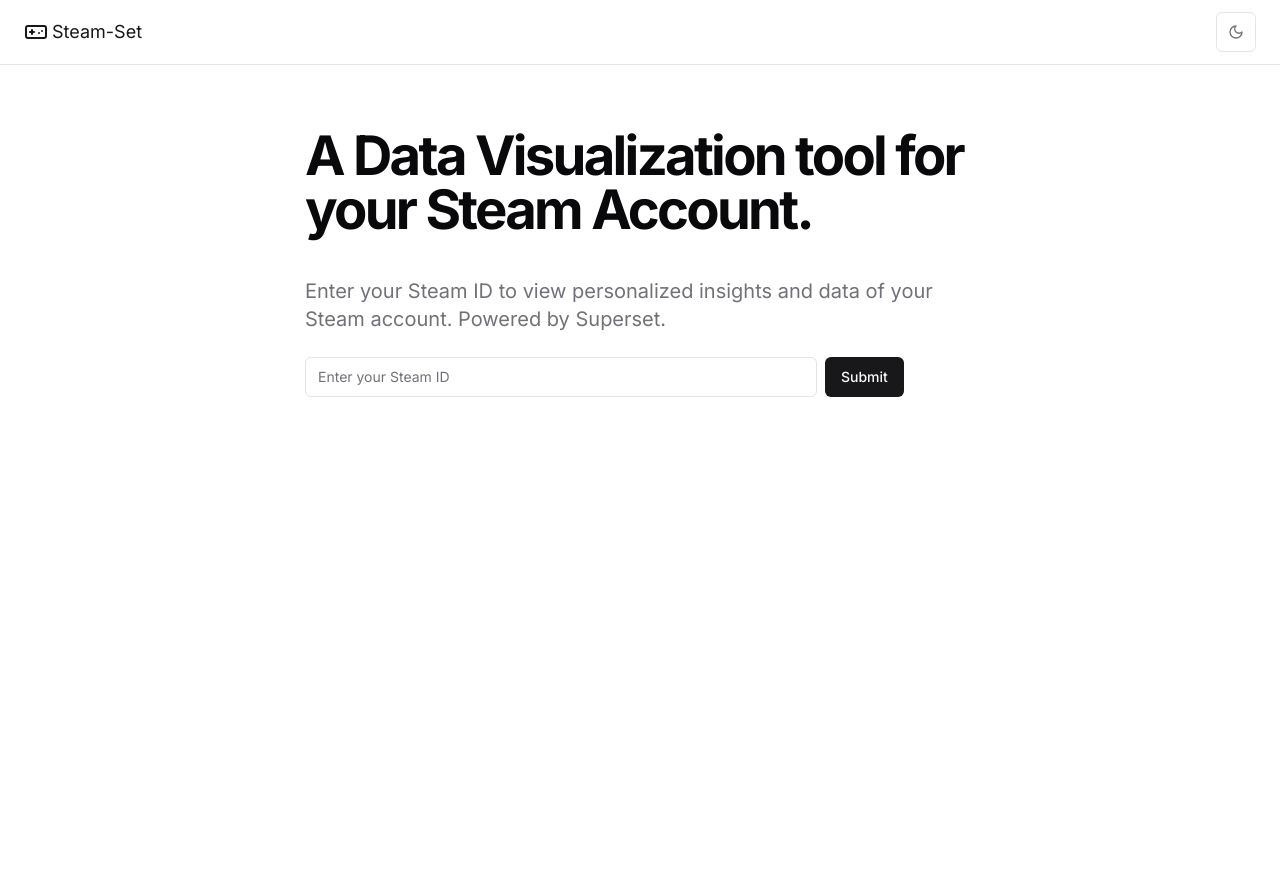
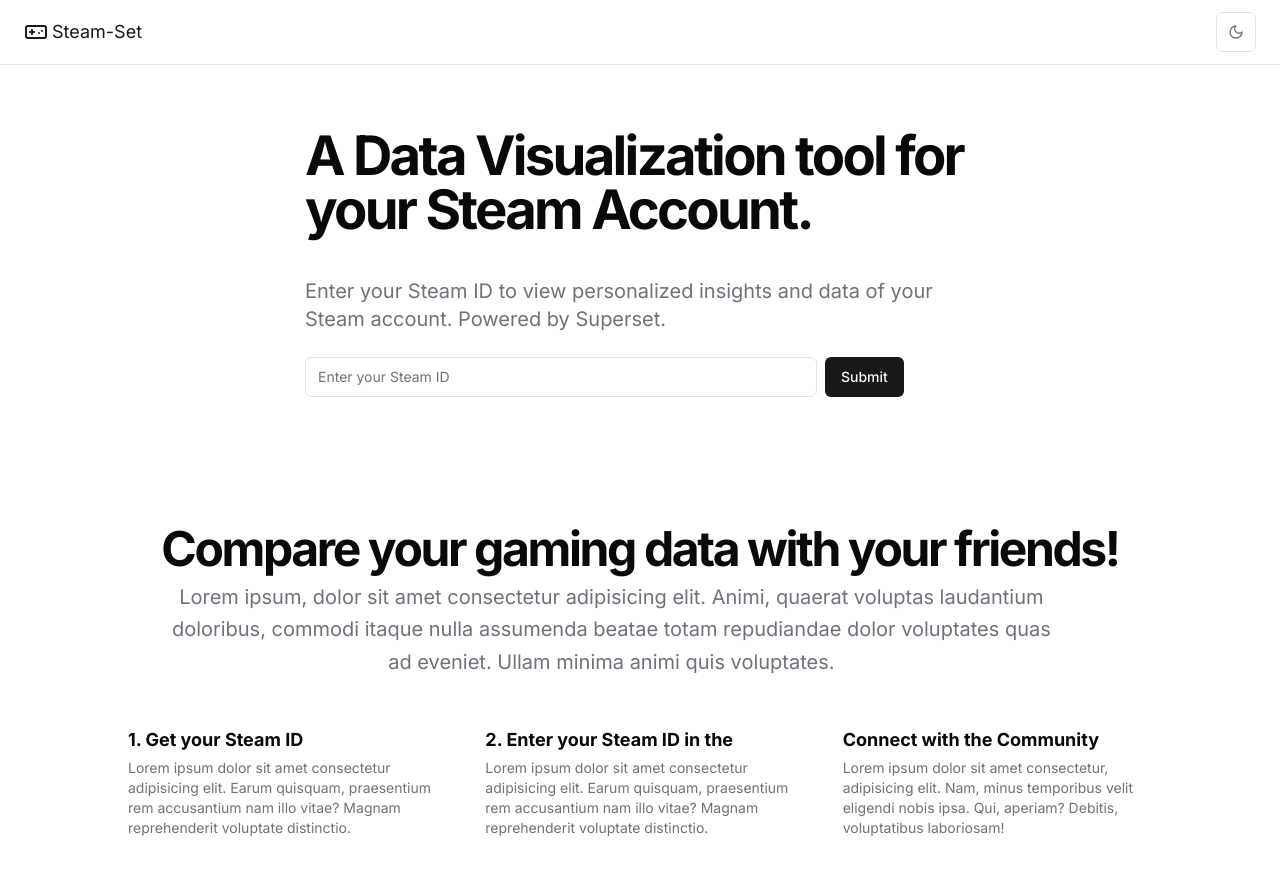
Before and after one commit to m-e-w/steam_bi, a Next.js app in the folder web/: page / in a window 1280 px wide. Shown: the top 872 px of the page. Before the commit the page ends 800 px from the top, so only its background shows below. Built offline with nearby package versions, Linux system fonts and the light colour scheme.

Commit message:
added intro section to home page

```diff
--- a/web/src/app/hero.tsx
+++ b/web/src/app/hero.tsx
@@ -24,7 +24,6 @@ export default function Hero() {
               <Button type="submit">Submit</Button>
             </form>
           </div>
-
         </div>
       </div>
     </section>
--- /dev/null
+++ b/web/src/app/intro.tsx
@@ -0,0 +1,51 @@
+import React from "react";
+
+export default function Intro() {
+  return (
+    <section className="w-full py-12 md:py-24 lg:py-32">
+      <div className="container space-y-12 px-4 md:px-6">
+        <div className="flex flex-col items-center justify-center space-y-4 text-center">
+          <div className="space-y-2">
+            <h2 className="text-3xl font-bold tracking-tighter sm:text-5xl">
+              Compare your gaming data with your friends!
+            </h2>
+            <p className="max-w-[900px] text-muted-foreground md:text-xl/relaxed lg:text-base/relaxed xl:text-xl/relaxed">
+              Lorem ipsum, dolor sit amet consectetur adipisicing elit. Animi,
+              quaerat voluptas laudantium doloribus, commodi itaque nulla
+              assumenda beatae totam repudiandae dolor voluptates quas ad
+              eveniet. Ullam minima animi quis voluptates.
+            </p>
+          </div>
+        </div>
+        <div className="mx-auto grid items-start gap-8 sm:max-w-4xl sm:grid-cols-2 md:gap-12 lg:max-w-5xl lg:grid-cols-3">
+          <div className="grid gap-1">
+            <h3 className="text-lg font-bold">1. Get your Steam ID</h3>
+            <p className="text-sm text-muted-foreground">
+              Lorem ipsum dolor sit amet consectetur adipisicing elit. Earum
+              quisquam, praesentium rem accusantium nam illo vitae? Magnam
+              reprehenderit voluptate distinctio.
+            </p>
+          </div>
+          <div className="grid gap-1">
+            <h3 className="text-lg font-bold">
+              2. Enter your Steam ID in the{" "}
+            </h3>
+            <p className="text-sm text-muted-foreground">
+              Lorem ipsum dolor sit amet consectetur adipisicing elit. Earum
+              quisquam, praesentium rem accusantium nam illo vitae? Magnam
+              reprehenderit voluptate distinctio.
+            </p>
+          </div>
+          <div className="grid gap-1">
+            <h3 className="text-lg font-bold">Connect with the Community</h3>
+            <p className="text-sm text-muted-foreground">
+              Lorem ipsum dolor sit amet consectetur, adipisicing elit. Nam,
+              minus temporibus velit eligendi nobis ipsa. Qui, aperiam? Debitis,
+              voluptatibus laboriosam!
+            </p>
+          </div>
+        </div>
+      </div>
+    </section>
+  );
+}
--- a/web/src/app/page.tsx
+++ b/web/src/app/page.tsx
@@ -1,11 +1,13 @@
 import React from "react";
 import Hero from "./hero";
+import Intro from "./intro";
 
 export default function Home() {
   return (
     <div className="flex flex-col min-h-dvh">
       <main className="flex-1">
         <Hero />
+        <Intro />
       </main>
     </div>
   );
```
